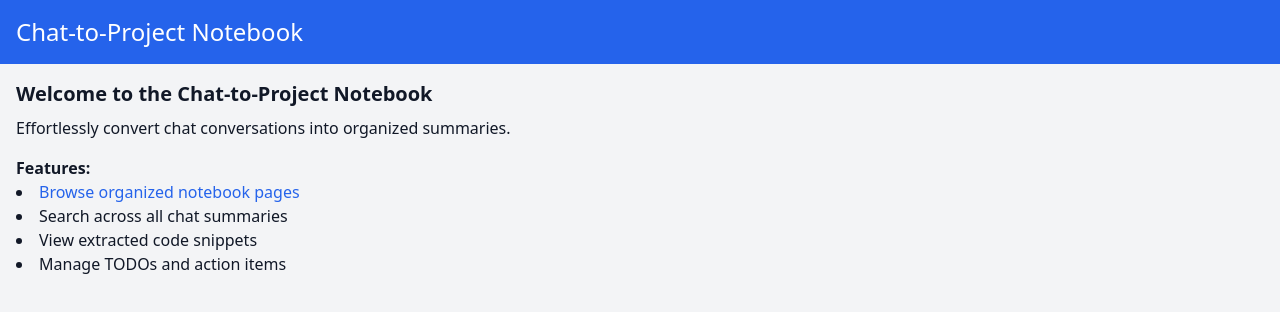
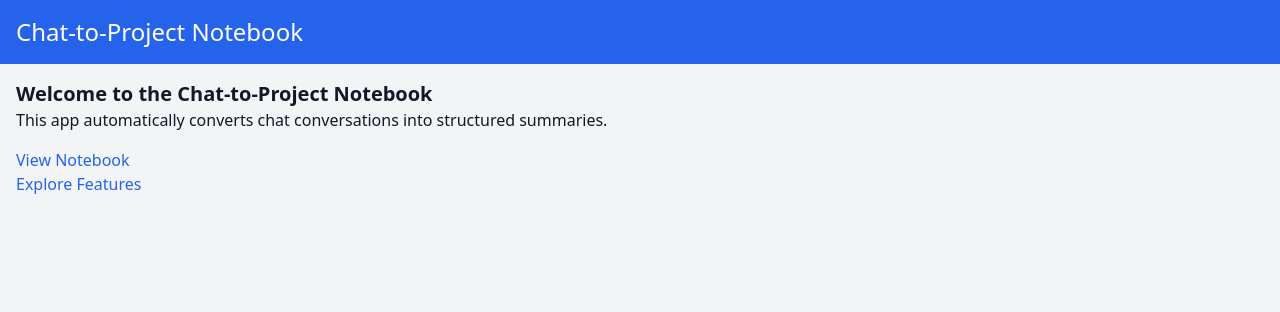
Before and after one commit to dvwatkins/squidwise-3-chat-to-project-notebook-auto-summaries-links, a Next.js app: page / in a window 1280 px wide. Shown: the top 312 px of the page. Built offline with nearby package versions, Linux system fonts and the light colour scheme.

Commit message:
Update src/app/page.tsx

```diff
--- a/src/app/page.tsx
+++ b/src/app/page.tsx
@@ -3,14 +3,11 @@ import Link from 'next/link';
 const HomePage = () => {
   return (
     <div>
-      <h2 className="text-xl font-semibold">Welcome to the Chat-to-Project Notebook</h2>
-      <p className="mt-2">Effortlessly convert chat conversations into organized summaries.</p>
-      <h3 className="mt-4 font-bold">Features:</h3>
-      <ul className="list-disc list-inside">
-        <li><Link href="/notebook" className="text-blue-600">Browse organized notebook pages</Link></li>
-        <li>Search across all chat summaries</li>
-        <li>View extracted code snippets</li>
-        <li>Manage TODOs and action items</li>
+      <h2 className="text-xl font-bold">Welcome to the Chat-to-Project Notebook</h2>
+      <p>This app automatically converts chat conversations into structured summaries.</p>
+      <ul className="mt-4">
+        <li><Link href="/notebook" className="text-blue-600">View Notebook</Link></li>
+        <li><Link href="/features" className="text-blue-600">Explore Features</Link></li>
       </ul>
     </div>
   );
```
